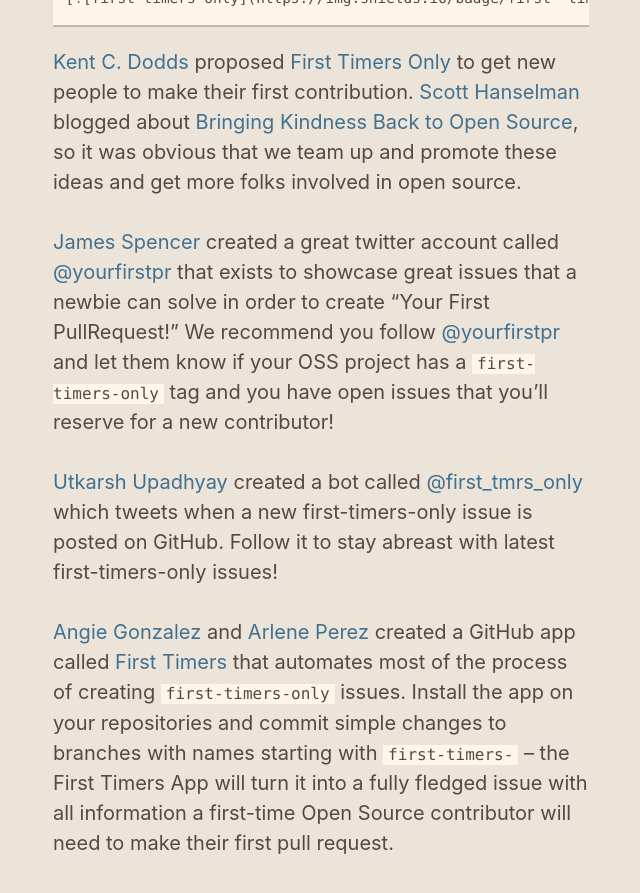
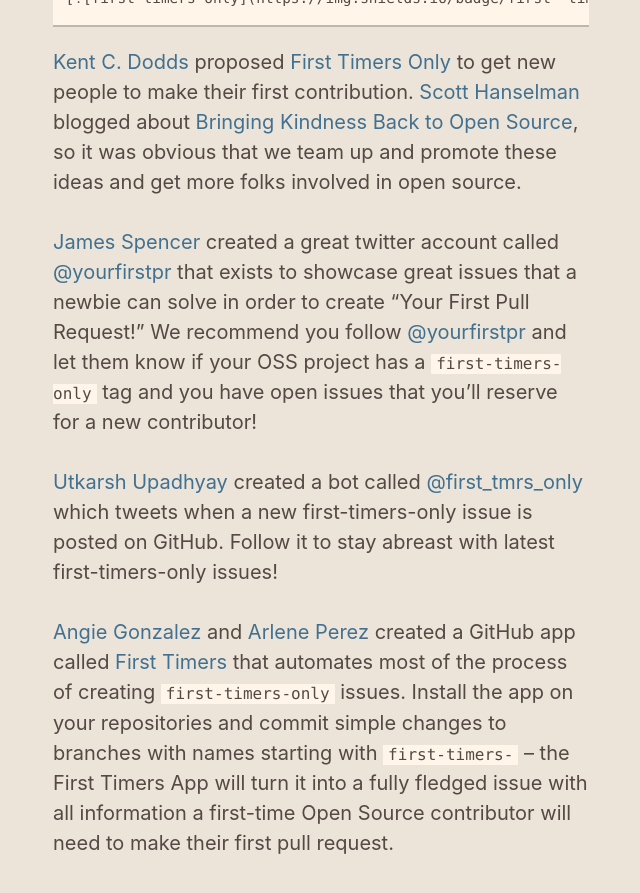
Before and after one commit to shanselman/firsttimersonly, a Jekyll site: the page built from index.md, in a window 1280 px wide and 900 px high, scrolled down 4316 px. Shown: the top 893 px of the window, without its empty margins (319-959 px from the left). Built offline with Jekyll 4.4.1, drawn with Linux system fonts in a browser that asks for light colours; nearby versions of some CDN libraries; comment, search, counter and statistics services are not loaded; our own code applies the rules of GitHub Pages for plain Markdown files; some of the changed text lies outside the part shown.

Commit message:
Fixed below 2 spelling mistakes in index.md favorite -> favourite PullRequest -> Pull Request

```diff
--- a/index.md
+++ b/index.md
@@ -56,7 +56,7 @@ Markdown snippet:
 
 [Kent C. Dodds](https://twitter.com/kentcdodds) proposed [First Timers Only](https://medium.com/@kentcdodds/first-timers-only-78281ea47455) to get  new people to make their first contribution. [Scott Hanselman](https://www.hanselman.com/) blogged about [Bringing Kindness Back to Open Source](https://www.hanselman.com/blog/BringKindnessBackToOpenSource.aspx), so it was obvious that we team up and promote these ideas and get more folks involved in open source.
 
-[James Spencer](https://twitter.com/varjmes) created a great twitter account called [@yourfirstpr](https://twitter.com/yourfirstpr) that exists to showcase great issues that a newbie can solve in order to create "Your First PullRequest!" We recommend you follow [@yourfirstpr](https://twitter.com/yourfirstpr) and let them know if your OSS project has a `first-timers-only` tag and you have open issues that you'll reserve for a new contributor!
+[James Spencer](https://twitter.com/varjmes) created a great twitter account called [@yourfirstpr](https://twitter.com/yourfirstpr) that exists to showcase great issues that a newbie can solve in order to create "Your First Pull Request!" We recommend you follow [@yourfirstpr](https://twitter.com/yourfirstpr) and let them know if your OSS project has a `first-timers-only` tag and you have open issues that you'll reserve for a new contributor!
 
 [Utkarsh Upadhyay](https://twitter.com/musically_ut) created a bot called [@first_tmrs_only](https://twitter.com/first_tmrs_only) which tweets when a new first-timers-only issue is posted on GitHub. Follow it to stay abreast with latest first-timers-only issues!
 
```
Also changed, not shown: other parts of index.md (+1 -1 lines).
